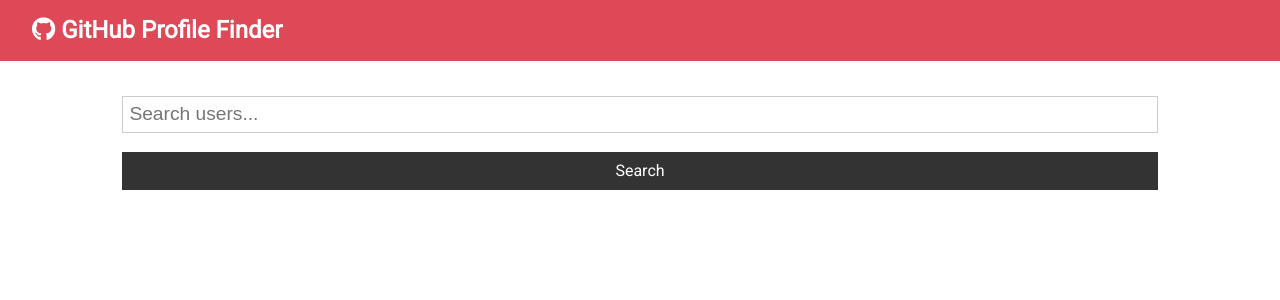
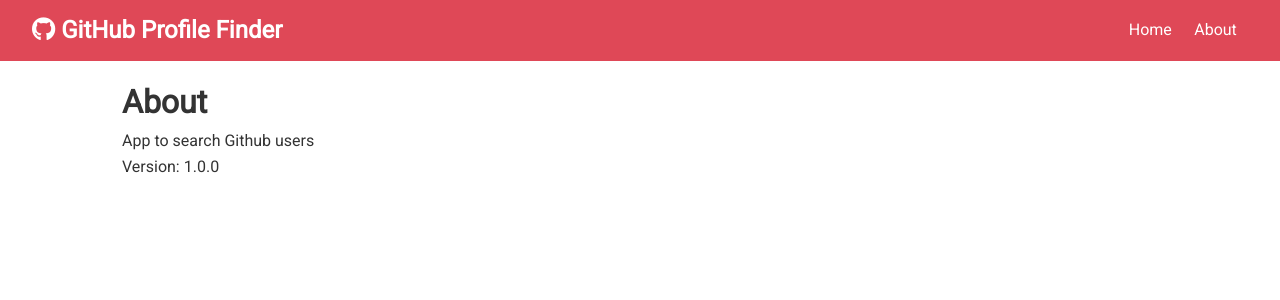
Before and after one commit to pratiklodha/github-profile-finder, a React (Create React App) app: page /about in a window 1280 px wide. Shown: the top 300 px of the page. Built offline with nearby package versions, Linux system fonts and the light colour scheme.

Commit message:
user page component

```diff
--- a/src/App.js
+++ b/src/App.js
@@ -1,14 +1,18 @@
-import React, { Component } from 'react';
+import React, { Component, Fragment } from 'react';
+import {BrowserRouter as Router, Switch, Route} from 'react-router-dom';
 import Navbar from './components/layout/Navbar';
 import Users from './components/users/Users';
 import Search from './components/users/Search';
 import Alert from './components/layout/Alert';
+import About from './components/pages/About';
+import User from './components/users/User';
 import axios from 'axios';
 import './App.css';
 
 class App extends Component {
   state = {
     users: [],
+    user: {},
     loading: false,
     alert: null
   };
@@ -29,8 +33,16 @@
     const res = await axios.get(`https://api.github.com/search/users?q=${text}&client_id=${process.env.REACT_APP_GITHUB_CLIENT_ID}&client_secret=${process.env.REACT_APP_GITHUB_CLIENT_SECRET}`);
 
     this.setState({users: res.data.items, loading: false });
-    console.log(text);
   };
+
+  //Get a single Github user
+  getUser = async username => {
+    this.setState({loading: true});
+
+    const res = await axios.get(`https://api.github.com/users/${username}?client_id=${process.env.REACT_APP_GITHUB_CLIENT_ID}&client_secret=${process.env.REACT_APP_GITHUB_CLIENT_SECRET}`);
+
+    this.setState({user: res.data, loading: false });
+  }
 
   // Clear users from state
   clearUsers = () => this.setState({users: [], loading: false});
@@ -43,16 +55,30 @@
   };
 
   render() {
-    const {users, loading} = this.state;
+    const {users, user, loading} = this.state;
+
     return(
+      <Router>
         <div className="App">
           <Navbar />
           <div className="container">
             <Alert alert={this.state.alert}/>
+            <Switch>
+              <Route exact path='/' render={props => (
+                <Fragment>
                   <Search searchUsers={this.searchUsers} clearUsers={this.clearUsers} showClear={users.length > 0 ? true : false} setAlert={this.setAlert}/>
                   <Users loading={loading} users={users} />
+                </Fragment>
+              )} />
+              <Route exact path='/about' component={About}/>
+              <Route exact path='/user/:login' render={props => (
+                <User {...props} getUser={this.getUser} user={user} loading={loading}/>
+              )} />
+            </Switch>
+
           </div>
         </div>
+      </Router>
     );
   }
 }
--- a/src/components/layout/Navbar.js
+++ b/src/components/layout/Navbar.js
@@ -1,5 +1,6 @@
 import React from 'react';
 import PropTypes from 'prop-types';
+import {Link} from 'react-router-dom';
 
 const Navbar = ({icon, title}) => {
     return (
@@ -7,9 +8,17 @@
             <h1>
                 <i className={icon} /> {title}
             </h1>
+            <ul>
+                <li>
+                    <Link to='/'>Home</Link>
+                </li>
+                <li>
+                    <Link to='/about'>About</Link>
+                </li>
+            </ul>
         </nav>
-    )
-}
+    );
+};
 
 Navbar.defaultProps = {
     title: 'GitHub Profile Finder',
--- /dev/null
+++ b/src/components/pages/About.js
@@ -0,0 +1,13 @@
+import React, { Fragment } from 'react'
+
+const About = () => {
+    return (
+        <Fragment>
+            <h1>About</h1>
+            <p>App to search Github users</p>
+            <p>Version: 1.0.0</p>
+        </Fragment>
+    )
+}
+
+export default About;
--- /dev/null
+++ b/src/components/users/User.js
@@ -0,0 +1,21 @@
+import React, { Component } from 'react'
+
+class User extends Component {
+    componentDidMount() {
+        this.props.getUser(this.props.match.params.login);
+    };
+
+    render() {
+        const {name, avatar_url, location, bio, blog, login, html_url, followers, following, public_repos, public_gists, hireable} = this.props.user;
+
+        const {loading} = this.props;
+
+        return (
+            <div>
+                {name}
+            </div>
+        )
+    }
+}
+
+export default User
--- a/src/components/users/UserItem.js
+++ b/src/components/users/UserItem.js
@@ -1,5 +1,6 @@
 import React from 'react';
 import PropTypes from 'prop-types';
+import {Link} from 'react-router-dom';
 
 const UserItem = ({user: {login, avatar_url, html_url}}) => {
     return (
@@ -7,7 +8,7 @@
             <img src={avatar_url} className="round-img" style={{width: "60px"}} alt={login} />
             <h3>{login}</h3>
             <div>
-                <a href={html_url} className="btn btn-dark btn.sm my-1">More</a>
+                <Link to={`/user/${login}`} className="btn btn-dark btn.sm my-1">More</Link>
             </div>
         </div>
     )
```
Lines whose indentation alone changed are shown as unchanged.
